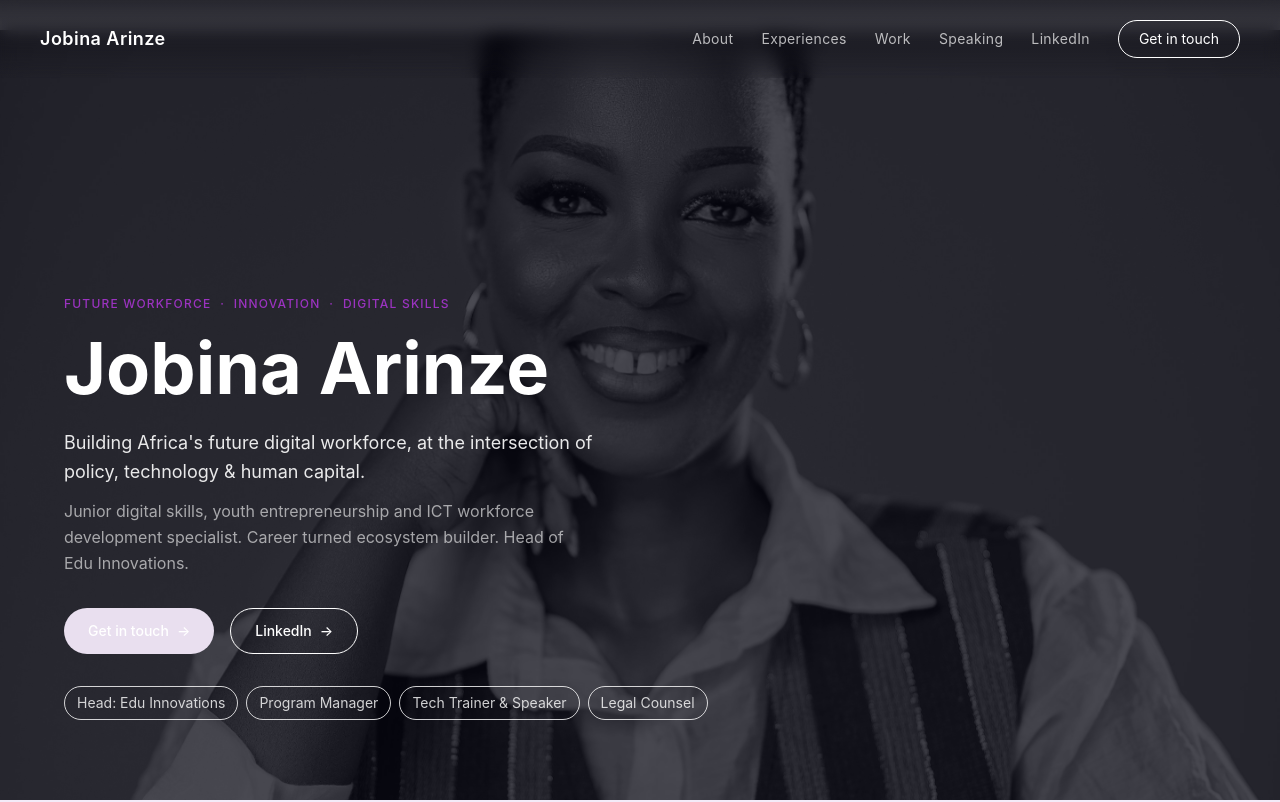
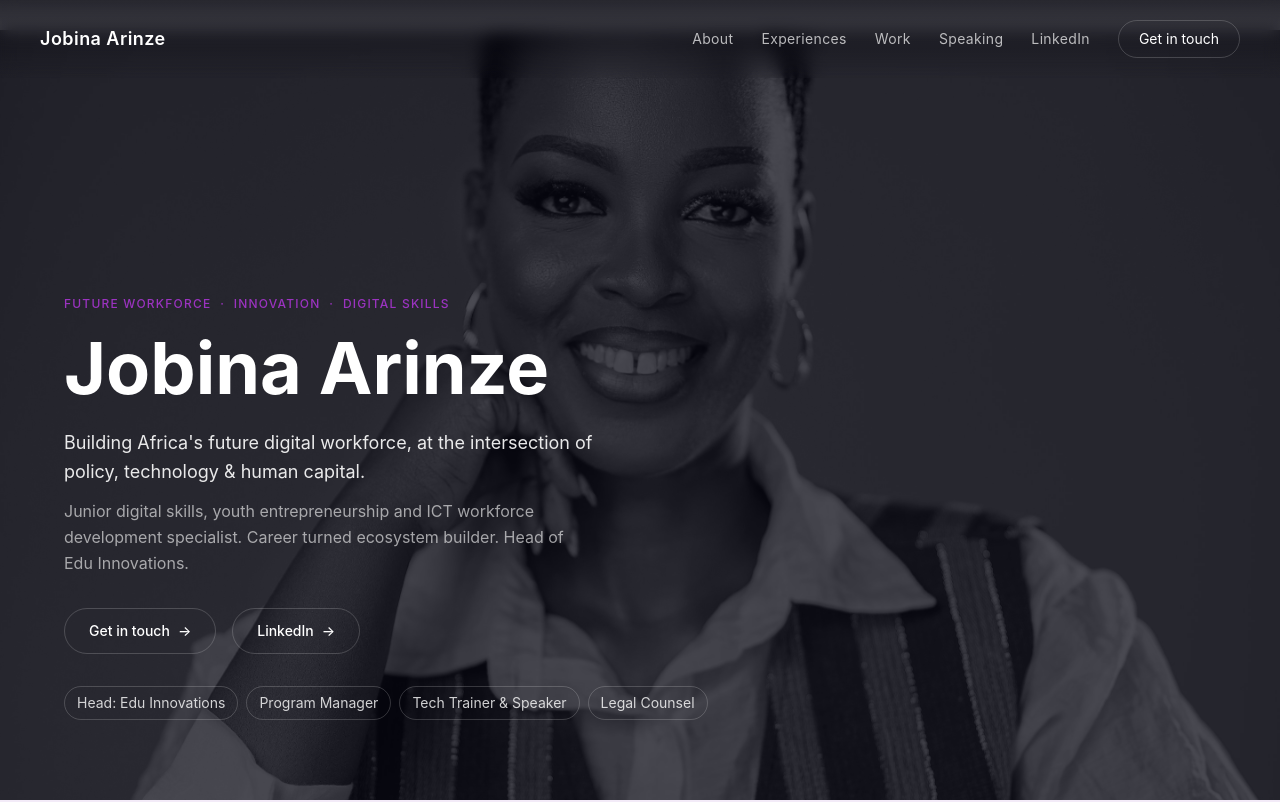
Before and after one commit to FOA-developer/Jobina-Portfolio, a React (Vite) app in the folder frontend/: page / in a window 1280 px wide. Shown: the top 802 px of the page. Built offline with nearby package versions, Linux system fonts and the light colour scheme.

Commit message:
fix: updated button styling in Hero component for improved visibility

```diff
--- a/frontend/src/components/main/Hero.jsx
+++ b/frontend/src/components/main/Hero.jsx
@@ -74,9 +74,7 @@ const Hero = () => {
           <div className="flex flex-wrap gap-4 mb-8">
             <a
               href="#contact"
-              className="flex items-center gap-2 px-6 py-3 rounded-full text-sm font-medium text-white transition-all duration-200 hover:brightness-110"
-              style={{ background: 'var(--color-accent)' }}
-            >
+              className="flex items-center gap-2 px-6 py-3 rounded-full text-sm font-medium text-white transition-all duration-200 hover:bg-white/10 border-border border-1">
               Get in touch <span aria-hidden>→</span>
             </a>
 
```
